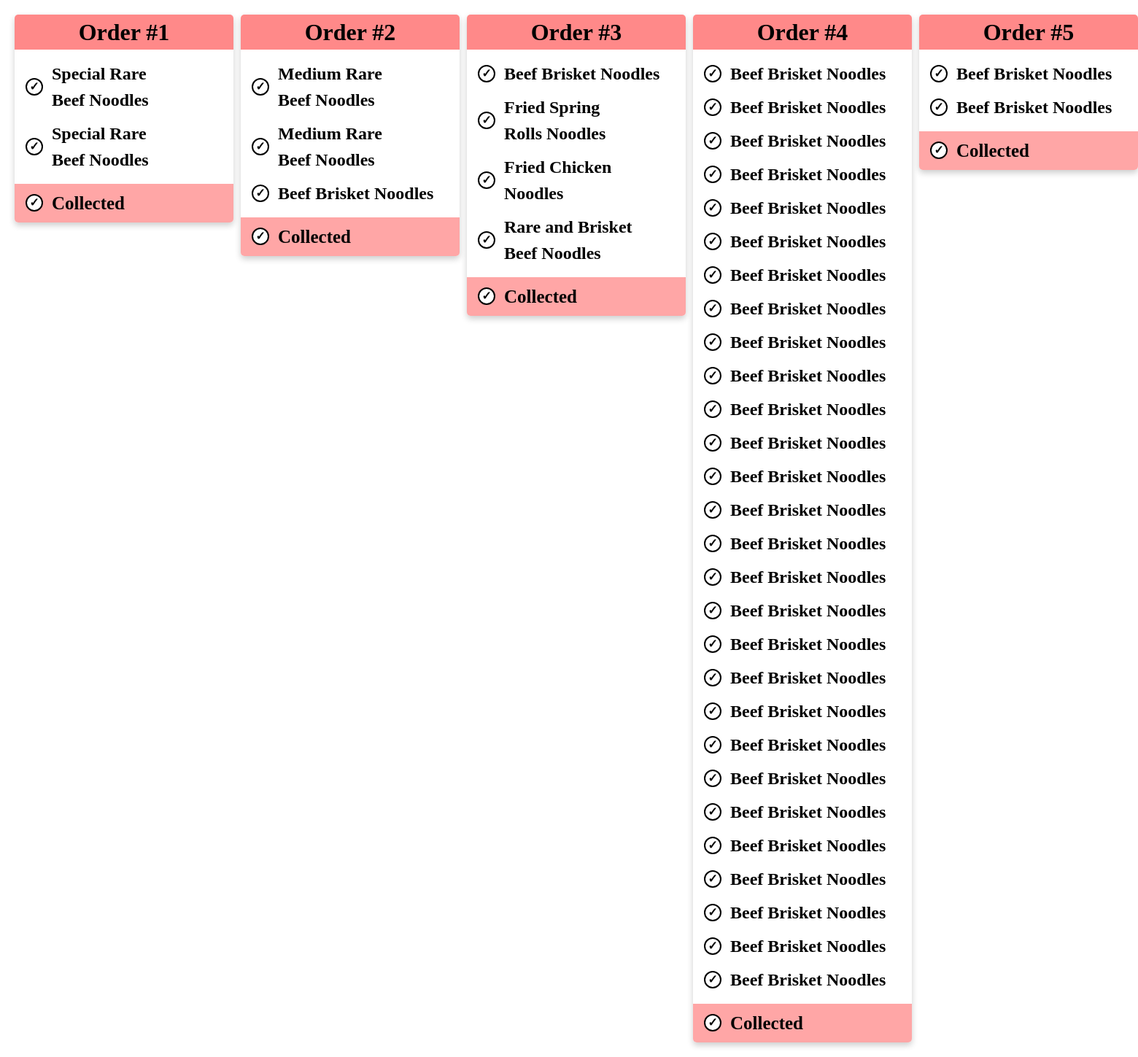
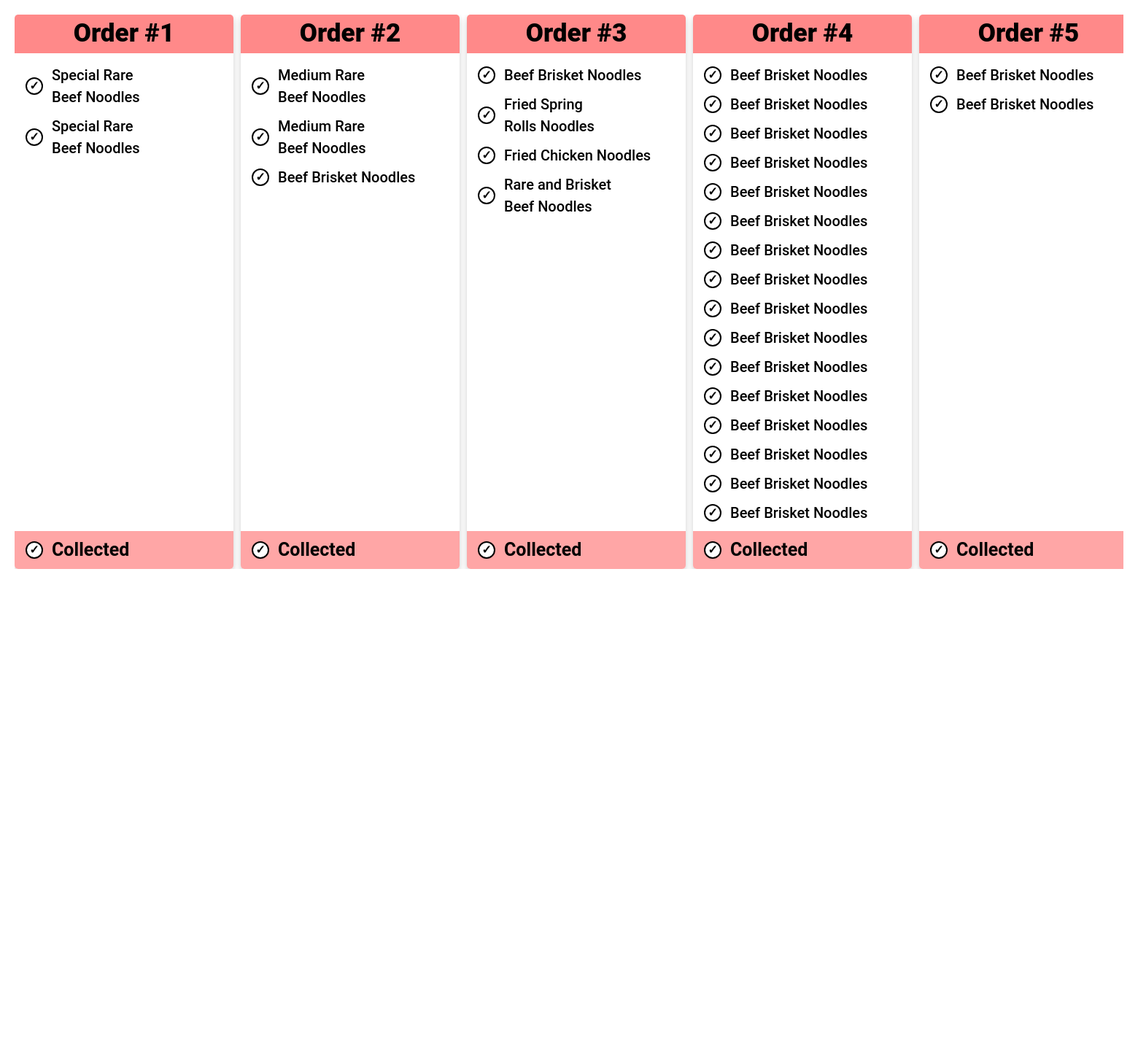
Before and after one commit to NikitaSidaway/RestaurantOrderSystem, a Flask app: page /kitchen_screen in a window 1560 px wide. Shown: the whole page at 73% size. After the commit the page ends 780 px from the top, so only its background shows below. Run offline with Flask 3, Linux system fonts and the light colour scheme; data comes from the database, SQL or seed files in the repository; both versions use the stored data as it was after the commit; some libraries are stand-ins or nearby versions.

Commit message:
Added scrolling orders on kitchen screen

```diff
--- a/static/cashierstyle.css
+++ b/static/cashierstyle.css
@@ -40,6 +40,7 @@ h4 {
 
 .item_container {
   margin: 0 5px;
+  margin-bottom: 20px;
   display: grid;
   grid-template-columns: repeat(3, 1fr);
   gap: 20px;
@@ -48,13 +49,16 @@ h4 {
 .item_card {
   width: 200px;
   box-shadow: 0 4px 8px 0 rgba(0,0,0,0.2);
-  border-radius: 10px;
+  border-radius: 15px;
   padding: 10px;
 }
 
 .item_image {
   width: 180px;
   height: 175px;
+  object-fit: cover;
+  object-position: center;
+  border-radius: 10px;
 }
 
 .order-column {
--- a/static/kitchenstyle.css
+++ b/static/kitchenstyle.css
@@ -1,9 +1,27 @@
+body {
+  font-family: "Roboto", Helvetica;
+  height: 100vh;
+  overflow: hidden;
+}
+
 .page-wrapper {
   margin: 20px;
 }
 
 h1 {
   text-align: center;
+  font-size: 35px;
+  font-weight: 900;
+}
+
+h2 {
+  font-size: 20px;
+  font-weight: 550;
+}
+
+h3 {
+  font-size: 25px;
+  font-weight: 650;
 }
 
 .card-footer {
@@ -15,13 +33,20 @@ h1 {
   display: grid;
   grid-auto-flow: column;
   grid-auto-columns: 300px;
-  overflow-wrap: auto;
   gap: 10px;
   max-width: 100%;
+  height: calc(100vh - 40px);
+
   align-items: start;
+  overflow-x: scroll;
+  overflow-y: hidden;
+  scrollbar-gutter: stable;
 }
 
 .card {
+  display: flex;
+  flex-direction: column;
+  height: calc(100vh - 40px);
   box-shadow: 0 4px 8px 0 rgba(0,0,0,0.2);
   border-radius: 5px;
   align-self: start;
@@ -43,7 +68,9 @@ h1 {
 }
 
 .card-body {
+  flex: 1;
   padding: 10px;
+  overflow-y: scroll;
 }
 
 .item-row {
@@ -54,13 +81,6 @@ h1 {
   cursor: pointer;
   padding: 5px;
   border-radius: 10px;
-}
-
-
-.card-footer h2 {
-  display: inline-block;
-  margin: 0;
-  font-size: 25px;
 }
 
 .check-icon {
--- a/templates/kitchen_screen.html
+++ b/templates/kitchen_screen.html
@@ -42,7 +42,7 @@
                     <div class="card-footer">
                         <div class="item-row" data-sale-id="{{ sale_id }}">
                             <span class="check-icon"></span>
-                            <h2>Collected</h2>
+                            <h3>Collected</h3>
                         </div>
                      </div>
                 </div>
@@ -72,7 +72,7 @@
                 const cls = item.status == null ? 'unready' : 'ready';
                 html += `<div class="item-row ${cls}" data-sale-id="${sale.sale_id}" data-saleitem-rowid="${item.saleitem_rowid}" data-ready="${item.status == null ? 0 : 1}"><span class="check-icon"></span><h2>${item.name}</h2></div>`;
             });
-            html += `</div><div class="card-footer"><div class="item-row" data-sale-id="${sale.sale_id}"><span class="check-icon"></span><h2>Collected</h2></div></div></div>`;
+            html += `</div><div class="card-footer"><div class="item-row" data-sale-id="${sale.sale_id}"><span class="check-icon"></span><h3>Collected</h3></div></div></div>`;
         });
         container.innerHTML = html;
     });
```
Also changed, not shown: RestaurantDatabase.db.
